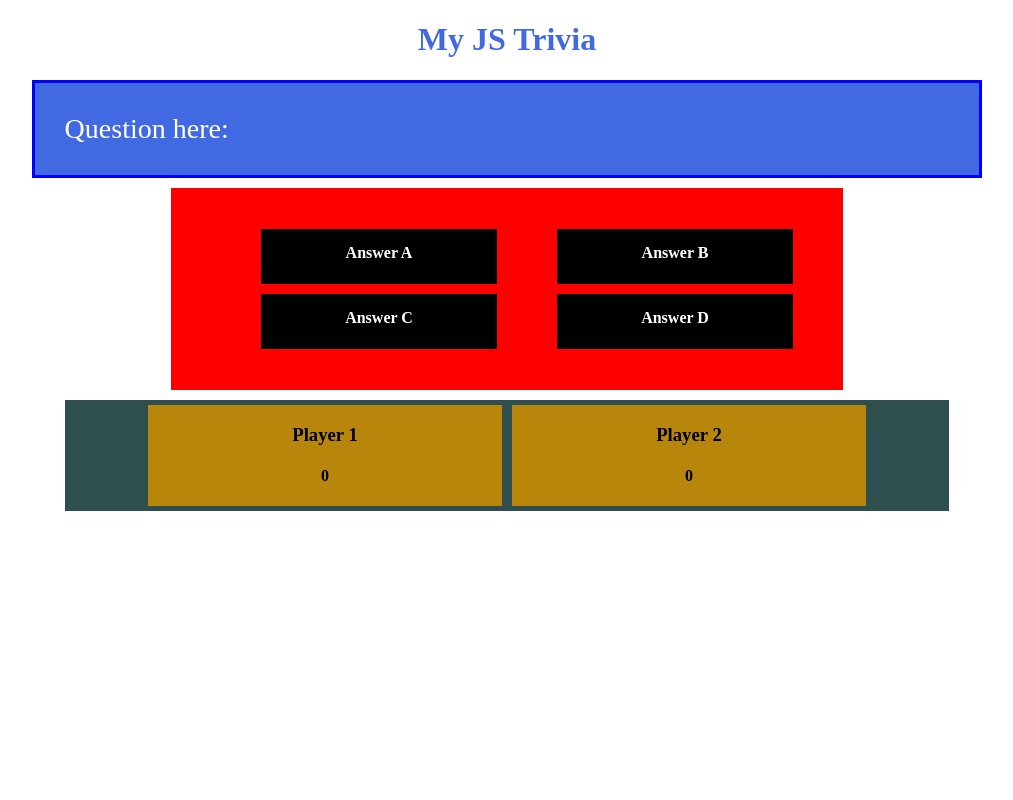
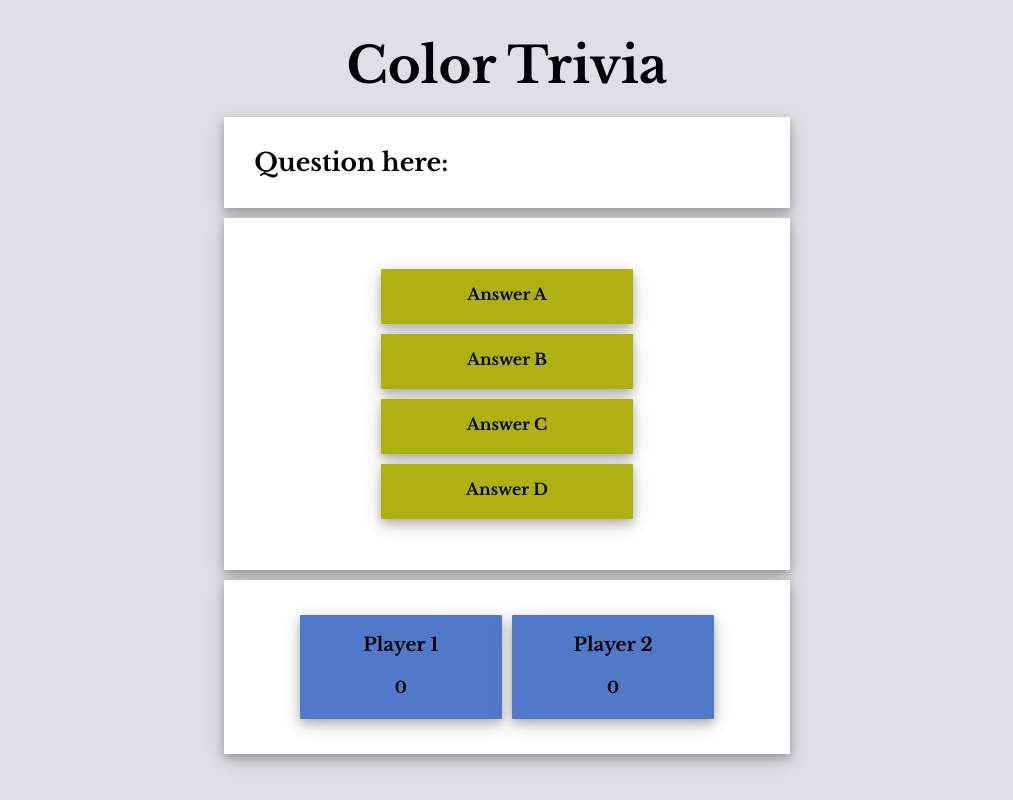
Before and after one commit to mfbrauning/seir_penguin_project_1, a plain HTML site: page index.html in a window 1280 px wide. Shown: the whole page, without its empty margins (133-1146 px from the left). Drawn offline with nearby package versions, Linux system fonts and the light colour scheme; no server answers.

Commit message:
added simple styling to CSS

```diff
--- a/index.html
+++ b/index.html
@@ -7,10 +7,13 @@
     <script src="https://code.jquery.com/jquery-3.6.0.js" integrity="sha256-H+K7U5CnXl1h5ywQfKtSj8PCmoN9aaq30gDh27Xc0jk=" crossorigin="anonymous"></script>
     <script src="app.js" defer></script>
     <link rel="stylesheet" href="style.css">
+    <style>
+        @import url('https://fonts.googleapis.com/css2?family=Libre+Baskerville:wght@400;700&display=swap');
+    </style>
     <title>Document</title>
 </head>
 <body>
-    <h1>My JS Trivia</h1>
+    <h1>Color Trivia</h1>
     <div id="question">Question here:</div>
     <div id="answer">
         <ul>
--- a/style.css
+++ b/style.css
@@ -1,33 +1,48 @@
+body {
+    background-color: #e0e0e4;
+}
+
 /* Heading */
 
 h1 {
     text-align: center;
-    color: royalblue;
+    color: black;
+    font-family: 'Libre Baskerville', serif;
+    font-weight: 800;
+    font-size: 50px;
+    margin-bottom: 20px;
 }
 
 /* Question */
 
 #question {
-    width: 70%;
+    width: 40%;
     padding: 30px;
-    border: 3px solid blue;
-    background-color: royalblue;
-    color: white;
-    font-size: 28px;
+    background-color: white;
+    color: black;
+    font-size: 25px;
     margin: 10px auto;
+    font-family: 'Libre Baskerville', serif;
+    border-radius: 1px;
+    font-weight: 800;
+    box-shadow: 0 4px 8px 0 rgba(0, 0, 0, 0.2), 0 6px 20px 0 rgba(0, 0, 0, 0.19);
 }
 
 /* Answers */
 
 #answer {
-    width: 50%;
+    width: 40%;
     margin: 10px auto;
-    color: white;
-    background-color: red;
+    color: black;
+    background-color: white;
     display: flex;
     justify-content: center;
     align-items: center;
-    padding: 20px;
+    padding: 30px;
+    font-family: 'Libre Baskerville', serif;
+    border-radius: 1px;
+    font-weight: 500;
+    box-shadow: 0 4px 8px 0 rgba(0, 0, 0, 0.2), 0 6px 20px 0 rgba(0, 0, 0, 0.19);
 }
 
 #answer ul {
@@ -36,32 +51,45 @@ h1 {
     justify-content: space-around;
     list-style: none;
     width: 100%;
+    padding: 0;
 }
 
 #answer ul li {
-    width: 40%;
+    width: 50%;
     height: 40px;
-    background-color: black;
+    background-color: #aeb110;
     padding-top: 15px;
     text-align: center;
     margin: 5px;
     font-weight: bolder;
+    border-radius: 1px;
+    box-shadow: 0 4px 8px 0 rgba(0, 0, 0, 0.2), 0 6px 20px 0 rgba(0, 0, 0, 0.19);
 }
 
 /* Scoreboard */
 
 #scores {
     display: flex;
-    width: 70%;
-    background-color: darkslategray;
+    width: 40%;
+    padding: 30px;
+    background-color: white;
     justify-content: center;
     margin: 10px auto;
+    font-family: 'Libre Baskerville', serif;
+    border-radius: 1px;
+    box-shadow: 0 4px 8px 0 rgba(0, 0, 0, 0.2), 0 6px 20px 0 rgba(0, 0, 0, 0.19);
+
 
 }
 
 #player1, #player2 {
     width: 40%;
-    background-color: darkgoldenrod;
+    background-color: #507ac9;
     margin: 5px;
     text-align: center;
+    border-radius: 1px;
+    color: black;
+    box-shadow: 0 4px 8px 0 rgba(0, 0, 0, 0.2), 0 6px 20px 0 rgba(0, 0, 0, 0.19);
 }
+
+/* #eeb752 */
```
